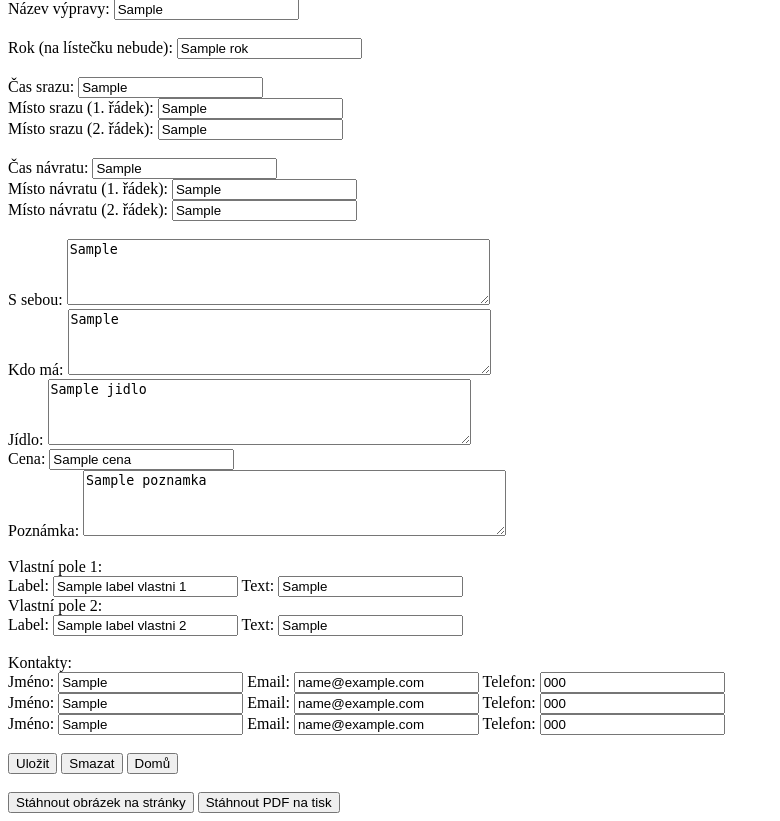
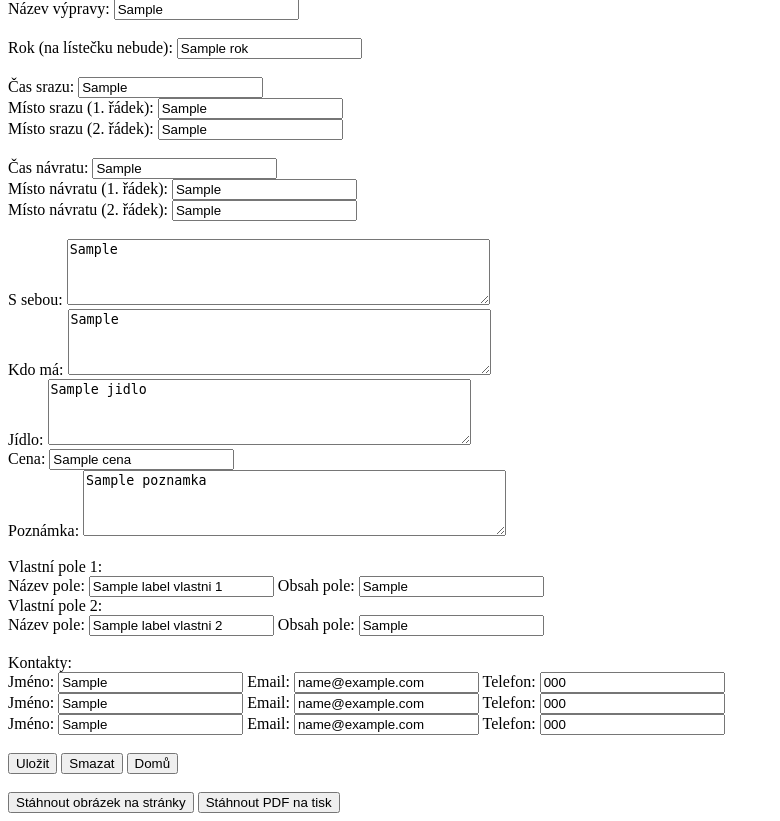
Before and after one commit to alfuoweuh/listecek, a Flask app: template templates/listecek.html in a window 1280 px wide. Shown: the part 122-943 px from the top of the page, without its empty margins (0-780 px from the left). Run offline with Flask 3, Linux system fonts and the light colour scheme; the template is opened without the code that fills it: most values are stand-ins (such as "Sample title", 1, 10 or a date in 2020); parts of the project's set-up code (start-up, migrations or seed data) failed here and were passed over.

Commit message:
Vylepšeny placeholdery, opravena chyba v robots.txt.

```diff
--- a/static/robots.txt
+++ b/static/robots.txt
@@ -5,4 +5,4 @@ Disallow: /vyber
 Disallow: /stahnout/
 Disallow: /listecek
 
-Sitemap: https://skarabeus.ctrnactka.cz/sitemap.xml
+Sitemap: https://listecek.eu.pythonanywhere.com/sitemap.xml
--- a/templates/listecek.html
+++ b/templates/listecek.html
@@ -40,49 +40,49 @@
         <textarea name="s_sebou" rows="4" cols="50" placeholder="věci na vícedenní výpravu, prskavky…">{{ s_sebou }}</textarea>
         <br>
         <label for="kdo_ma">Kdo má:</label>
-        <textarea name="kdo_ma" rows="4" cols="50" placeholder="lakrosku, dort">{{ kdo_ma }}</textarea>
+        <textarea name="kdo_ma" rows="4" cols="50" placeholder="lakrosku, dort…">{{ kdo_ma }}</textarea>
         <br>
         <label for="jidlo">Jídlo:</label>
-        <textarea name="jidlo" rows="4" cols="50" placeholder="páteční večeři, snídaně, studený sobotní oběd; jinak bude k dispozici horká voda">{{ jidlo }}</textarea>
+        <textarea name="jidlo" rows="4" cols="50" placeholder="páteční večeři, snídaně…">{{ jidlo }}</textarea>
         <br>
         <label for="cena">Cena:</label>
         <input type="text" name="cena" placeholder="100 Kč" value="{{ cena }}">
         <br>
         <label for="poznamka">Poznámka:</label>
-        <textarea name="poznamka" rows="4" cols="50" placeholder="Další důležité informace...">{{ poznamka }}</textarea>
+        <textarea name="poznamka" rows="4" cols="50" placeholder="Nezapomeňte si pořádně promazat vozík, budeme krást 24karátové zlaté cihly a nesmí nás chytit.">{{ poznamka }}</textarea>
         <br><br>
         <label>Vlastní pole 1:</label><br>
-        <label for="label_vlastni_1">Label:</label>
-        <input type="text" name="label_vlastni_1" placeholder="vlastní label" value="{{ label_vlastni_1 }}">
-        <label for="vlastni_1">Text:</label>
-        <input type="text" name="vlastni_1" placeholder="vlastní text" value="{{ vlastni_1 }}">
+        <label for="label_vlastni_1">Název pole:</label>
+        <input type="text" name="label_vlastni_1" placeholder="nebrat" value="{{ label_vlastni_1 }}">
+        <label for="vlastni_1">Obsah pole:</label>
+        <input type="text" name="vlastni_1" placeholder="křovinořez a ponožky" value="{{ vlastni_1 }}">
         <br>
         <label>Vlastní pole 2:</label><br>
-        <label for="label_vlastni_2">Label:</label>
-        <input type="text" name="label_vlastni_2" placeholder="vlastní label" value="{{ label_vlastni_2 }}">
-        <label for="vlastni_2">Text:</label>
-        <input type="text" name="vlastni_2" placeholder="vlastní text" value="{{ vlastni_2 }}">
+        <label for="label_vlastni_2">Název pole:</label>
+        <input type="text" name="label_vlastni_2" placeholder="kamarádovi do batohu" value="{{ label_vlastni_2 }}">
+        <label for="vlastni_2">Obsah pole:</label>
+        <input type="text" name="vlastni_2" placeholder="5 kg šutr" value="{{ vlastni_2 }}">
         <br><br>
         <label>Kontakty:</label>
         <br>
         <label for="kontakt_jmeno_0">Jméno:</label>
-        <input type="text" name="kontakt_jmeno_0" placeholder="Heliodor" value="{{ kontakt_jmeno_0 }}">
+        <input type="text" name="kontakt_jmeno_0" placeholder="Kvếťa" value="{{ kontakt_jmeno_0 }}">
         <label for="kontakt_email_0">Email:</label>
-        <input type="text" name="kontakt_email_0" placeholder="heliodor@ctrnactka.cz" value="{{ kontakt_email_0 }}">
+        <input type="text" name="kontakt_email_0" placeholder="kvjeta.je.borec@ctrnactka.cz" value="{{ kontakt_email_0 }}">
         <label for="kontakt_telefon_0">Telefon:</label>
-        <input type="text" name="kontakt_telefon_0" placeholder="424 242 424" value="{{ kontakt_telefon_0 }}">
+        <input type="text" name="kontakt_telefon_0" placeholder="123 456 789" value="{{ kontakt_telefon_0 }}">
         <br>
         <label for="kontakt_jmeno_1">Jméno:</label>
-        <input type="text" name="kontakt_jmeno_1" placeholder="Heliodor" value="{{ kontakt_jmeno_1 }}">
+        <input type="text" name="kontakt_jmeno_1" placeholder="Noemi bohyně" value="{{ kontakt_jmeno_1 }}">
         <label for="kontakt_email_1">Email:</label>
-        <input type="text" name="kontakt_email_1" placeholder="heliodor@ctrnactka.cz" value="{{ kontakt_email_1 }}">
+        <input type="text" name="kontakt_email_1" placeholder="noemi.je.buh@nebe.cz" value="{{ kontakt_email_1 }}">
         <label for="kontakt_telefon_1">Telefon:</label>
-        <input type="text" name="kontakt_telefon_1" placeholder="424 242 424" value="{{ kontakt_telefon_1 }}">
+        <input type="text" name="kontakt_telefon_1" placeholder="333" value="{{ kontakt_telefon_1 }}">
         <br>
         <label for="kontakt_jmeno_2">Jméno:</label>
         <input type="text" name="kontakt_jmeno_2" placeholder="Heliodor" value="{{ kontakt_jmeno_2 }}">
         <label for="kontakt_email_2">Email:</label>
-        <input type="text" name="kontakt_email_2" placeholder="heliodor@ctrnactka.cz" value="{{ kontakt_email_2 }}">
+        <input type="text" name="kontakt_email_2" placeholder="heliodor.pika@armada_csr.cs" value="{{ kontakt_email_2 }}">
         <label for="kontakt_telefon_2">Telefon:</label>
         <input type="text" name="kontakt_telefon_2" placeholder="424 242 424" value="{{ kontakt_telefon_2 }}">
         <br><br>
```
